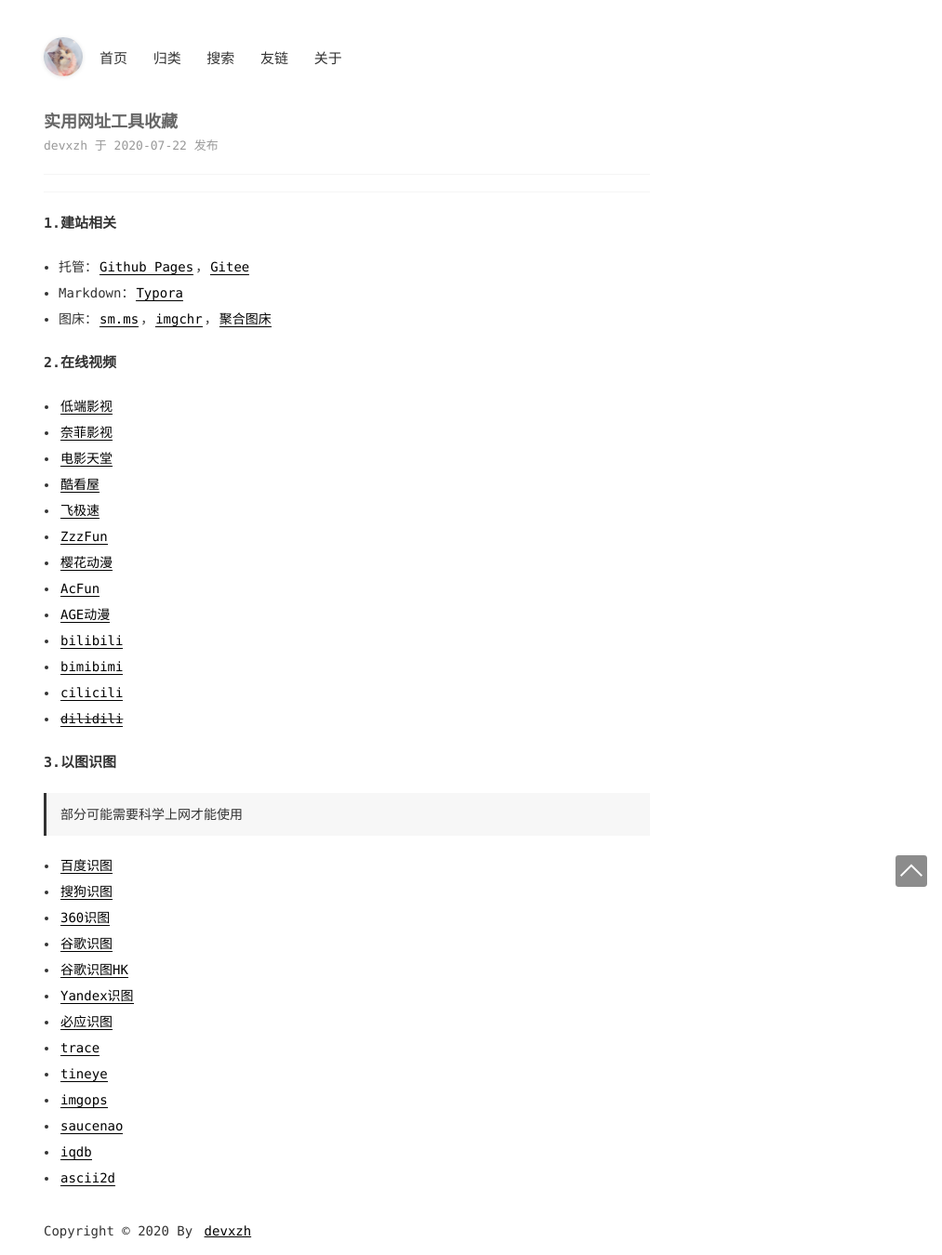
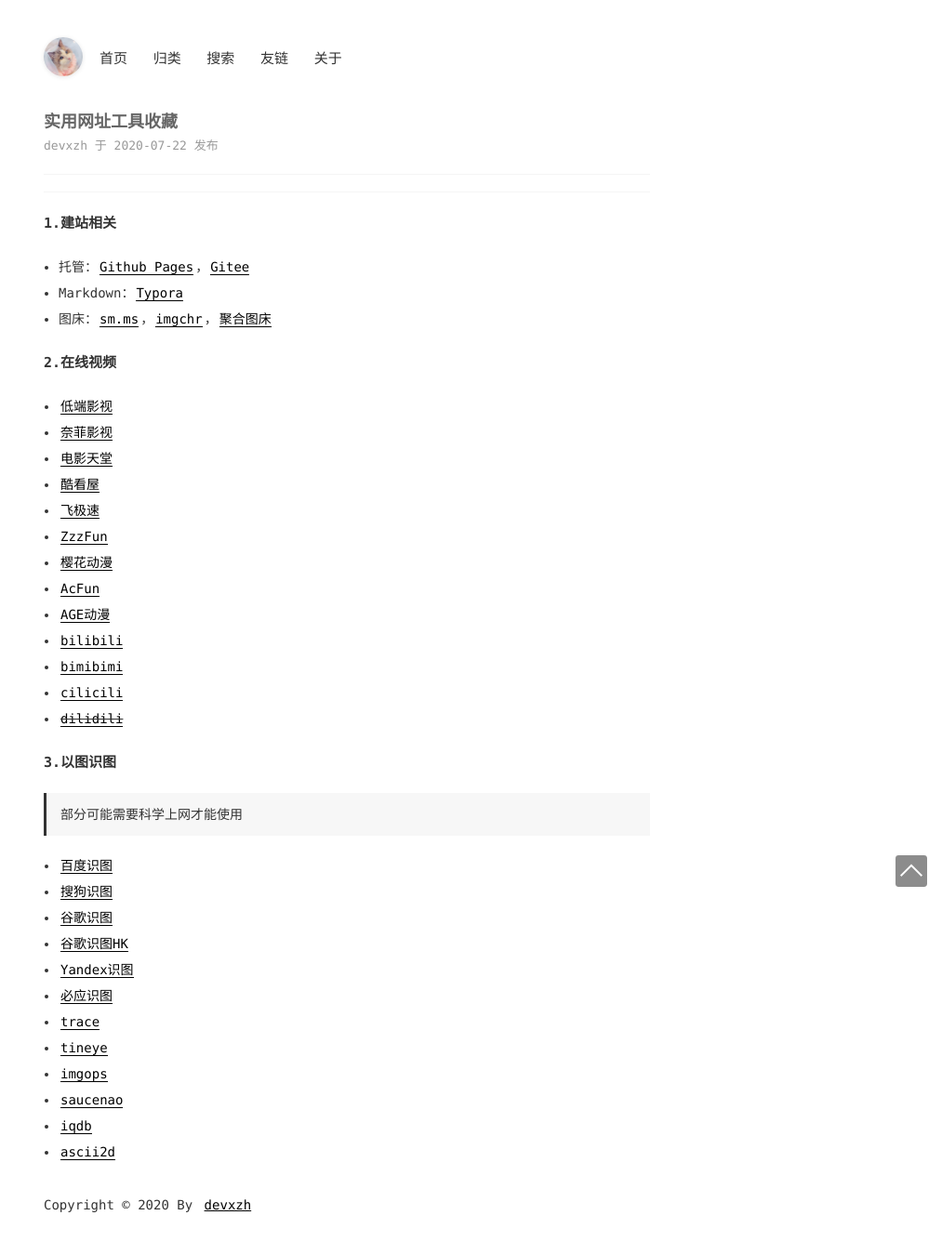
Before and after one commit to devxzh/devxzh.github.io, a Jekyll site: the page built from _posts/2020-07-22-实用网址收藏.md, in a window 1280 px wide. Shown: the whole page at 93% size, without its empty margins (267-1280 px from the left). Built offline with Jekyll 4.4.1, drawn with Linux system fonts in a browser that asks for light colours; comment, search, counter and statistics services are not loaded; after the commit the page ends 1322 px from its top, so only the background shows below that.

Commit message:
Update 2020-07-22-实用网址收藏.md

```diff
--- a/_posts/2020-07-22-实用网址收藏.md
+++ b/_posts/2020-07-22-实用网址收藏.md
@@ -36,7 +36,6 @@ categories: [网址,收藏,工具]
 
 - [百度识图](https://image.baidu.com/)
 - [搜狗识图](https://pic.sogou.com/)
-- [360识图](https://image.so.com/)
 - [谷歌识图](https://www.google.com/imghp)
 - [谷歌识图HK](https://www.google.com.hk/imghp)
 - [Yandex识图](https://yandex.com/images/)
```
